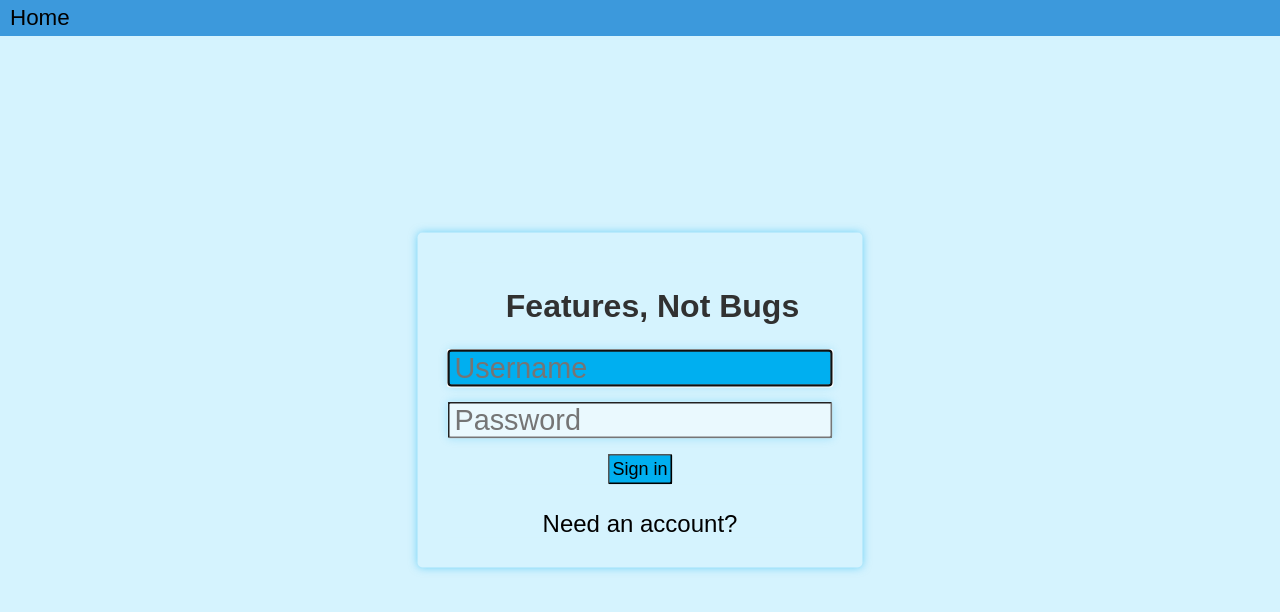
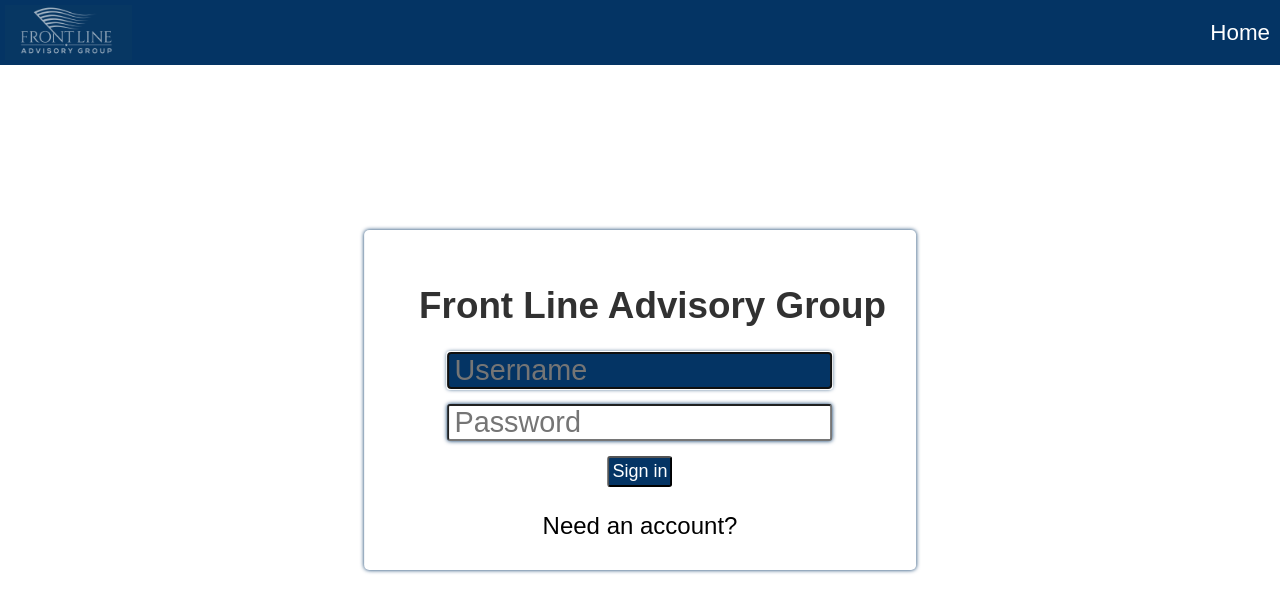
Before and after one commit to RolandSanner/Project-Management-Application, a Vue app in the folder vue/: page /login in a window 1280 px wide. Shown: the top 612 px of the page. Built offline with nearby package versions, Linux system fonts and the light colour scheme.

Commit message:
Redid UI

```diff
--- a/vue/src/App.vue
+++ b/vue/src/App.vue
@@ -1,35 +1,18 @@
 <template>
   <div id="app">
-    <div id="nav">
-      <router-link v-bind:to="{ name: 'home' }" class="link">Home</router-link>
-      <router-link v-bind:to="{ name: 'logout' }" v-if="$store.state.token != ''" class="link" &nbsp;|&nbsp;>Logout</router-link>
-    </div>
-    <router-view />
+    <NavigationBar />
   </div>
 </template>
 
-<style scoped>
+<script>
+  import NavigationBar from "./components/navigation-bar/NavigationBar.vue"
+  export default {
+    components: {
+      NavigationBar
+    }
+  }
+</script>
 
-  #nav {
-    background-color: #3c99dc;
-    padding: 5px;
-  }
-
-  .link {
-    text-decoration: none;
-    color: black;
-    background-color: #3c99dc;
-    font-size: 1.4rem;
-    padding: 5px;
-    transition: .2s;
-  }
-
-  .link:hover {
-    transform: scale(1.5);
-}
-
-  .link:active {
-    color: white;
-  }
+<style>
 
 </style>
--- /dev/null
+++ b/vue/src/components/navigation-bar/NavigationBar.vue
@@ -0,0 +1,16 @@
+<script src="./navigation-bar.js"></script>
+<style src="./navigation-bar.css" scoped></style>
+
+<template>
+
+    <div class="nav">
+
+        <img src="./../../assests/logoBlue.png" alt="blue logo" height=55 width=auto>
+
+        <router-link v-bind:to="{ name: 'home' }" class="link">Home</router-link>
+        <router-link v-bind:to="{ name: 'logout' }" v-if="$store.state.token != ''"
+                            class="link" &nbsp;|&nbsp;>Logout</router-link>
+        <router-view />
+    </div>
+
+</template>
--- /dev/null
+++ b/vue/src/components/navigation-bar/navigation-bar.css
@@ -0,0 +1,26 @@
+
+  .nav {
+    background-color: #043464;
+    padding: 5px;
+    display: flex;
+    justify-content: space-between;
+    align-items: center;
+  }
+
+  .link {
+    text-decoration: none;
+    color: white;
+    background-color: #043464;
+    font-size: 1.4rem;
+    padding: 5px;
+    transition: .2s;
+
+  }
+
+  .link:hover {
+    transform: scale(1.5);
+}
+
+  .link:active {
+    color: white;
+  }
--- /dev/null
+++ b/vue/src/components/navigation-bar/navigation-bar.js
@@ -0,0 +1,10 @@
+export default {
+	name: "navigation-bar",
+	components: {},
+	data() {
+		return {}
+	},
+	created() {},
+	computed: {},
+	methods: {}
+}
--- a/vue/src/views/Login.vue
+++ b/vue/src/views/Login.vue
@@ -1,7 +1,7 @@
 <template>
   <div id="login" class="text-center">
     <form class="form-signin" @submit.prevent="login">
-      <h1 class="h3 mb-3 font-weight-normal">Features, Not Bugs</h1>
+      <h1 class="h3 mb-3 font-weight-normal">Front Line Advisory Group</h1>
       <div
         class="alert alert-danger"
         role="alert"
@@ -82,7 +82,7 @@ export default {
   box-sizing: border-box;
   margin: 0;
   padding: 0;
-  background-color: #d5f3fe;
+  background-color: #ffffff;
 }
 
 #login{
@@ -100,7 +100,7 @@ export default {
   outline: none;
   background: none;
   border-radius: 5px;
-  box-shadow: 0px 0px 8px rgba(0, 175, 240, 0.5);
+  box-shadow: 0px 0px 4px #043464;
   /* background-color: #3c99dc; */
 }
 
@@ -108,7 +108,7 @@ export default {
   display: flex;
   justify-content: center;
   padding: 25px 0 25px 25px;
-  font-size: 2rem;
+  font-size: 2.3rem;
 }
 
 #login label {
@@ -121,8 +121,8 @@ export default {
   display: flex;
   justify-content: center;
   border-radius: 5px;
-  box-shadow: 0px 0px 8px rgba(0, 175, 240, 0.999525);
-  background-color: rgba(255, 255, 255, 0.5);
+  box-shadow: 0px 0px 4px #043464;
+  background-color: white;
   border-radius: 3px;
   font-size: 1.8rem;
   margin-left: auto;
@@ -134,14 +134,15 @@ export default {
 }
 
 #username:focus{
-  background: #00AFF0;
+  background: #043464;
 }
 #password:focus{
-  background: #00AFF0
+  background: #043464;
 }
 
 form button {
-  background-color: #00AFF0;
+  background-color: #043464;
+  color: white;
   display: flex;
   margin-left: auto;
   margin-right: auto;
@@ -161,7 +162,7 @@ form button {
   }
 
 .newAccount:hover {
-  color: #00AFF0;
+  color: #043464;
 }
 
 .alert-danger {
--- a/vue/src/views/Register.vue
+++ b/vue/src/views/Register.vue
@@ -90,14 +90,14 @@ export default {
 };
 </script>
 
-<style>
+<style scoped>
 
 * {
   font-family: Arial, Helvetica, sans-serif;
   box-sizing: border-box;
   margin: 0;
   padding: 0;
-  background-color: #d5f3fe;
+  background-color: #fff;
 }
 
 #register{
@@ -115,7 +115,7 @@ export default {
   outline: none;
   background: none;
   border-radius: 5px;
-  box-shadow: 0px 0px 8px rgba(0, 175, 240, 0.25);
+  box-shadow: 0px 0px 5px #043464;
   /* background-color: #3c99dc; */
 }
 
@@ -136,7 +136,7 @@ export default {
   display: flex;
   justify-content: center;
   border-radius: 5px;
-  box-shadow: 0px 0px 8px rgba(0, 175, 240, 0.25);
+  box-shadow: 0px 0px 5px #043464;
   background-color: rgba(255, 255, 255, 0.5);
   border-radius: 3px;
   font-size: 1.8rem;
@@ -149,14 +149,15 @@ export default {
 }
 
 #username:focus{
-  background: #00AFF0;
+  background: #043464;
 }
 #password:focus{
-  background: #00AFF0
+  background: #043464
 }
 
 form button {
-  background-color: #00AFF0;
+  background-color: #043464;
+  color: white;
   display: flex;
   margin-left: auto;
   margin-right: auto;
@@ -177,7 +178,7 @@ form button {
 }
 
 .hasAccount:hover {
-  color: #00AFF0;
+  color: #043464;
 }
 
 </style>
```
Also changed, not shown: vue/src/assests/logo.jpg (added), vue/src/assests/logoBlue.png (added).
